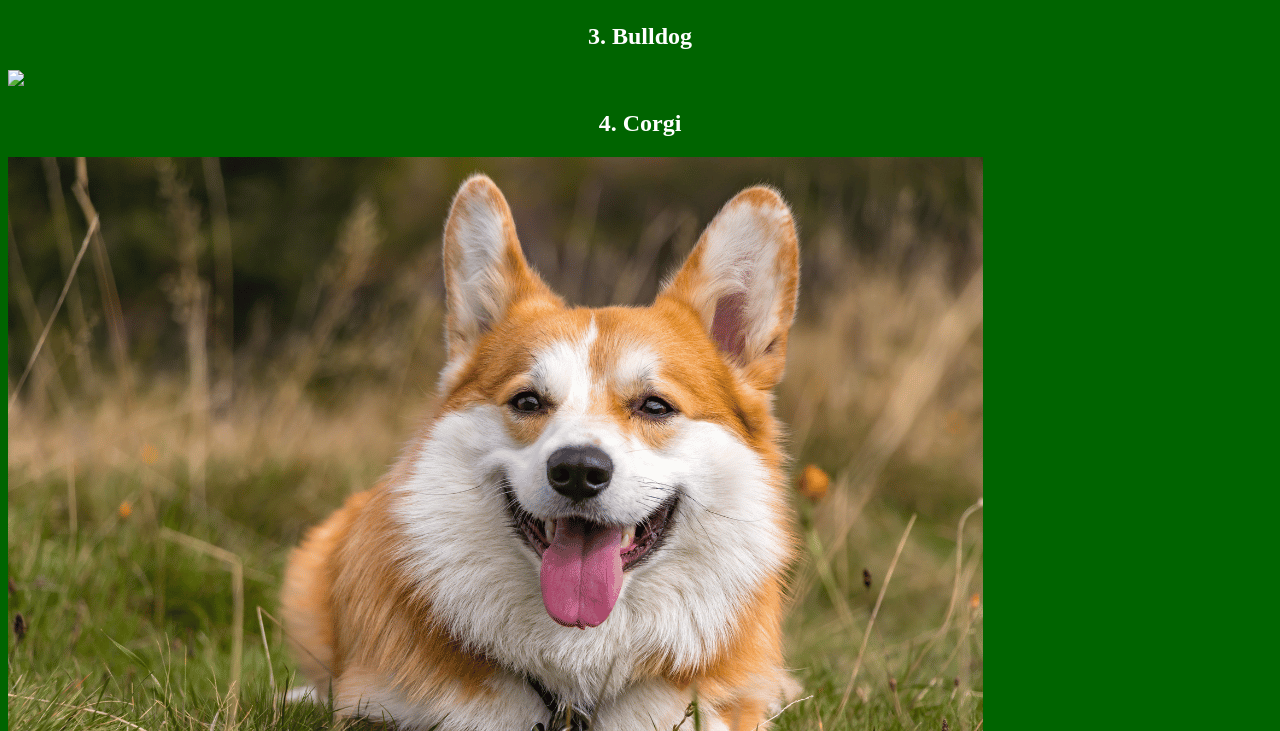
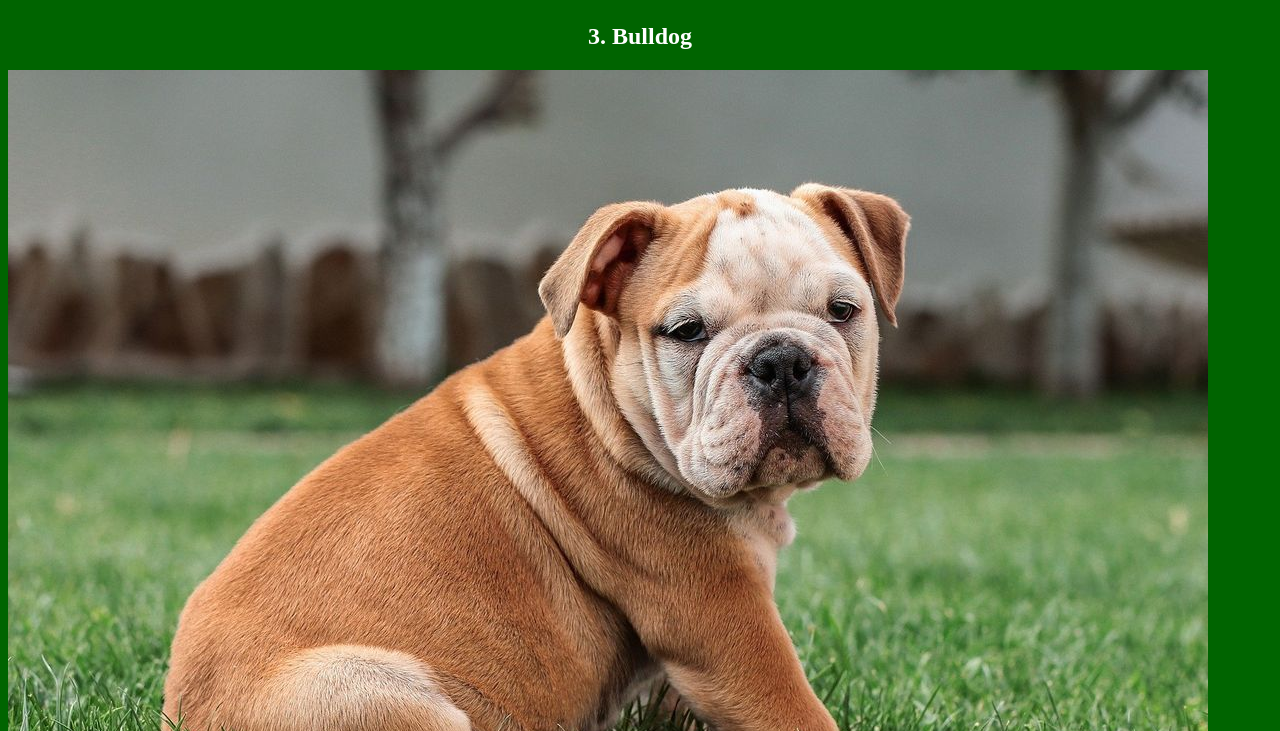
Before and after one commit to ahmadseptianto9/Sec2, a plain HTML site: page index.html in a window 1280 px wide. Shown: the part 1769-2500 px from the top of the page. Drawn offline with Linux system fonts and the light colour scheme.

Commit message:
Update index.html

```diff
--- a/index.html
+++ b/index.html
@@ -12,7 +12,7 @@
     <h2>2. Dalmatian</h2>
     <img src="Dalmatian-dog.webp">
     <h2>3. Bulldog</h2>
-    <img src="Bulldog.jgp">
+    <img src="Bulldog.jpg">
     <h2>4. Corgi</h2>
     <img src="Corgi.png">
     <h2>5. King Charles</h2>
```
